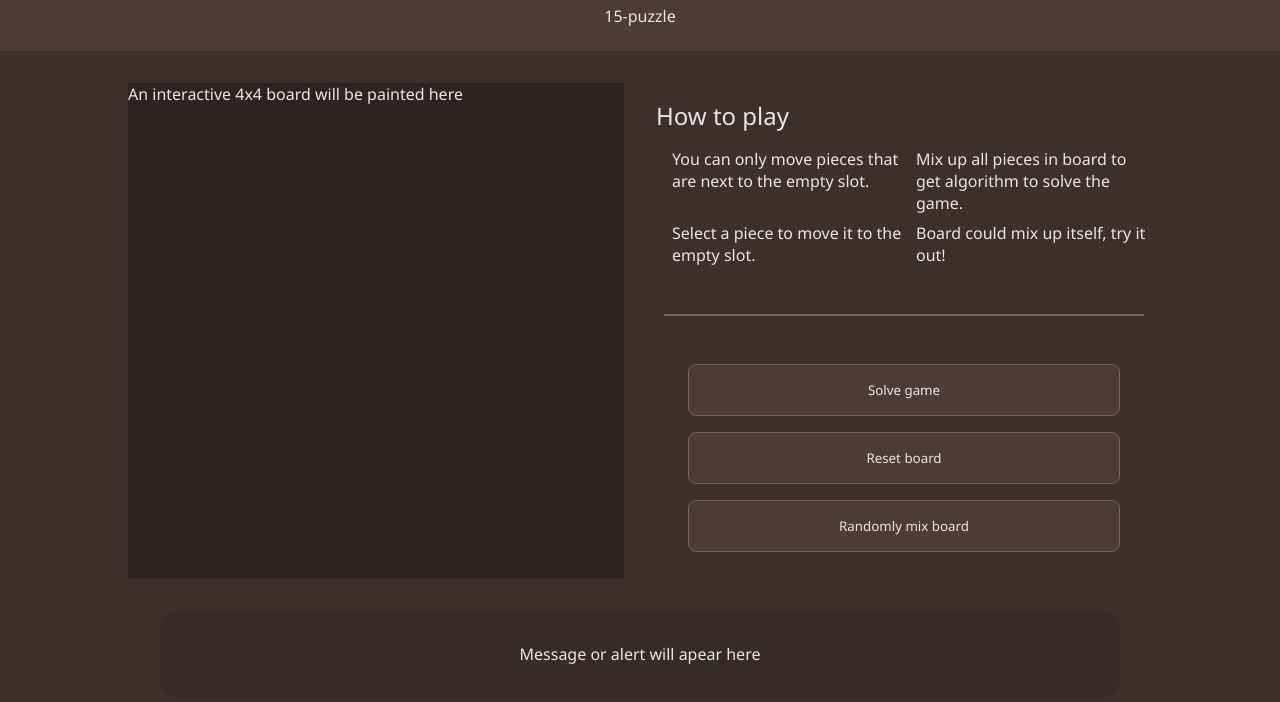
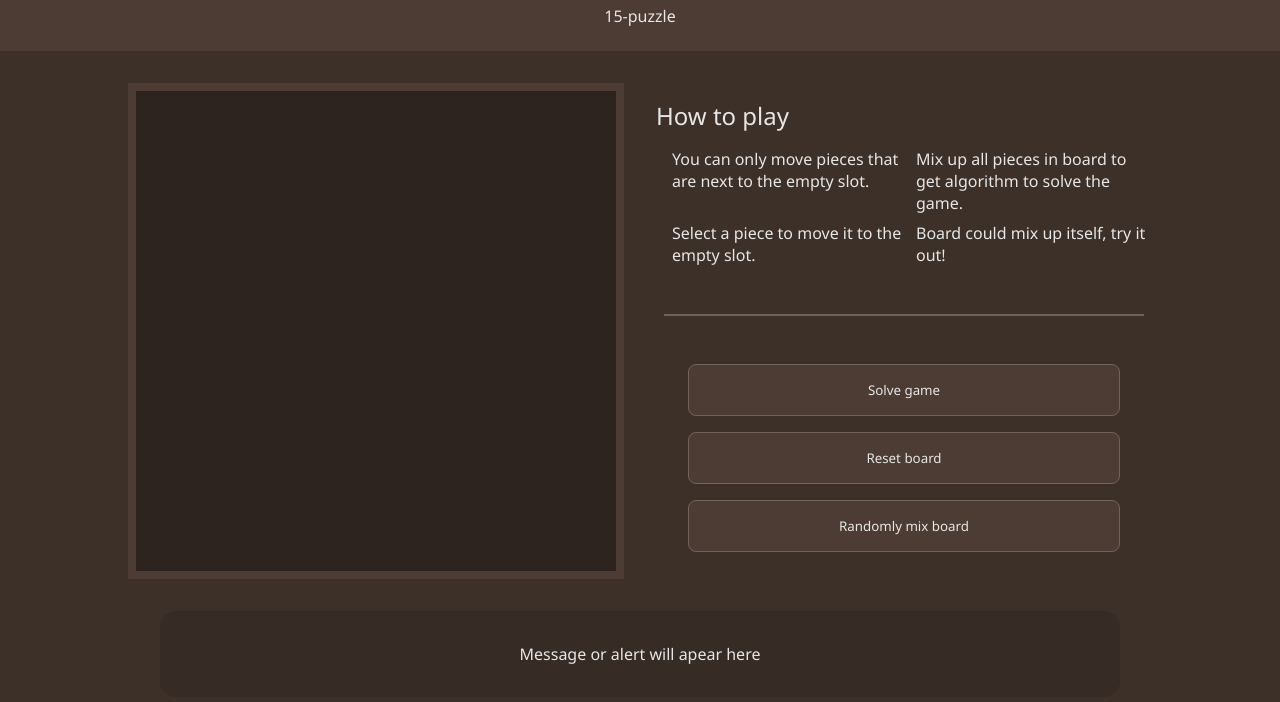
Before and after one commit to arcamp0130/n-puzzle, a website with bundled scripts: page public/index.html in a window 1280 px wide. Shown: the part 70-772 px from the top of the page. Built offline with nearby package versions, Linux system fonts and the light colour scheme.

Commit message:
feat: styling maze as a 4x4 grid

```diff
--- a/public/index.html
+++ b/public/index.html
@@ -19,7 +19,8 @@
         <div class="game container">
             <div class="canvas container">
                 <div id="board">
-                    An interactive 4x4 board will be painted here
+                    <!-- Board will be filled with 16 slots with two
+                        varations: empty and fill to handle empty slot -->
                 </div>
             </div>
 
--- a/src/sass/styles.scss
+++ b/src/sass/styles.scss
@@ -59,12 +59,17 @@ h2 {
         max-width: 35rem;
 
         #board {
+            display: grid;
+            grid-template-columns: repeat(4, 1fr);
+            grid-template-rows: repeat(4, 1fr);
             background-color: color-scheme.$tertiary-color;
+            border: 0.5rem solid color-scheme.$secondary-color;
+            aspect-ratio: 1;
             height: auto;
             max-width: 35rem;
             max-height: 35rem;
-            aspect-ratio: 1;
-
+            padding: 0.5rem;
+            gap: 0.5rem;
         }
     }
 
```
